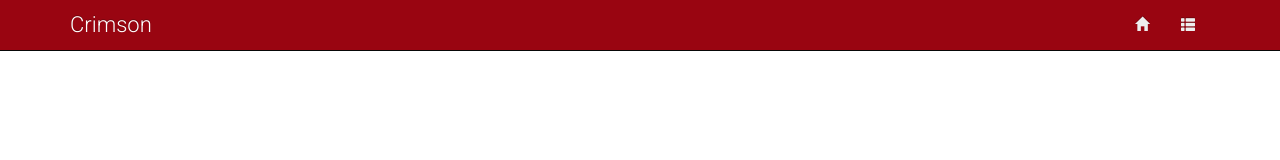
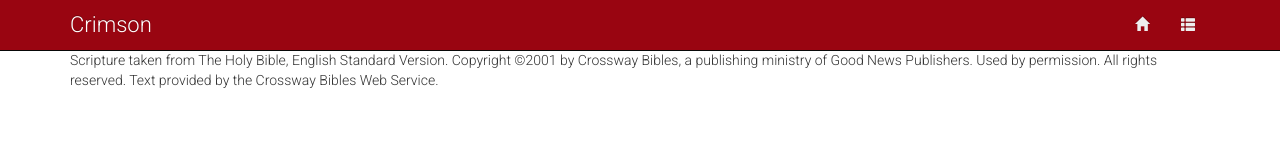
Before and after one commit to thinkjson/crimsonweb, a website: page static/index.html in a window 1280 px wide. Drawn offline with nearby package versions, Linux system fonts and the light colour scheme; some packages are replaced by stand-ins of ours.

Commit message:
Added copyright message

```diff
--- a/static/index.html
+++ b/static/index.html
@@ -39,6 +39,8 @@
 
         </div>
 
+	<footer class="container">Scripture taken from The Holy Bible, English Standard Version. Copyright &copy;2001 by <a href="http://www.crosswaybibles.org">Crossway Bibles</a>, a publishing ministry of Good News Publishers. Used by permission. All rights reserved. Text provided by the <a href="http://www.gnpcb.org/esv/share/services/">Crossway Bibles Web Service</a>.</footer>
+
         <!-- vendor.js -->
         <script src="//ajax.googleapis.com/ajax/libs/jquery/1.11.0/jquery.min.js"></script>
         <script>window.jQuery || document.write('<script src="js/vendor/jquery-1.11.0.min.js"><\/script>')</script>
```
